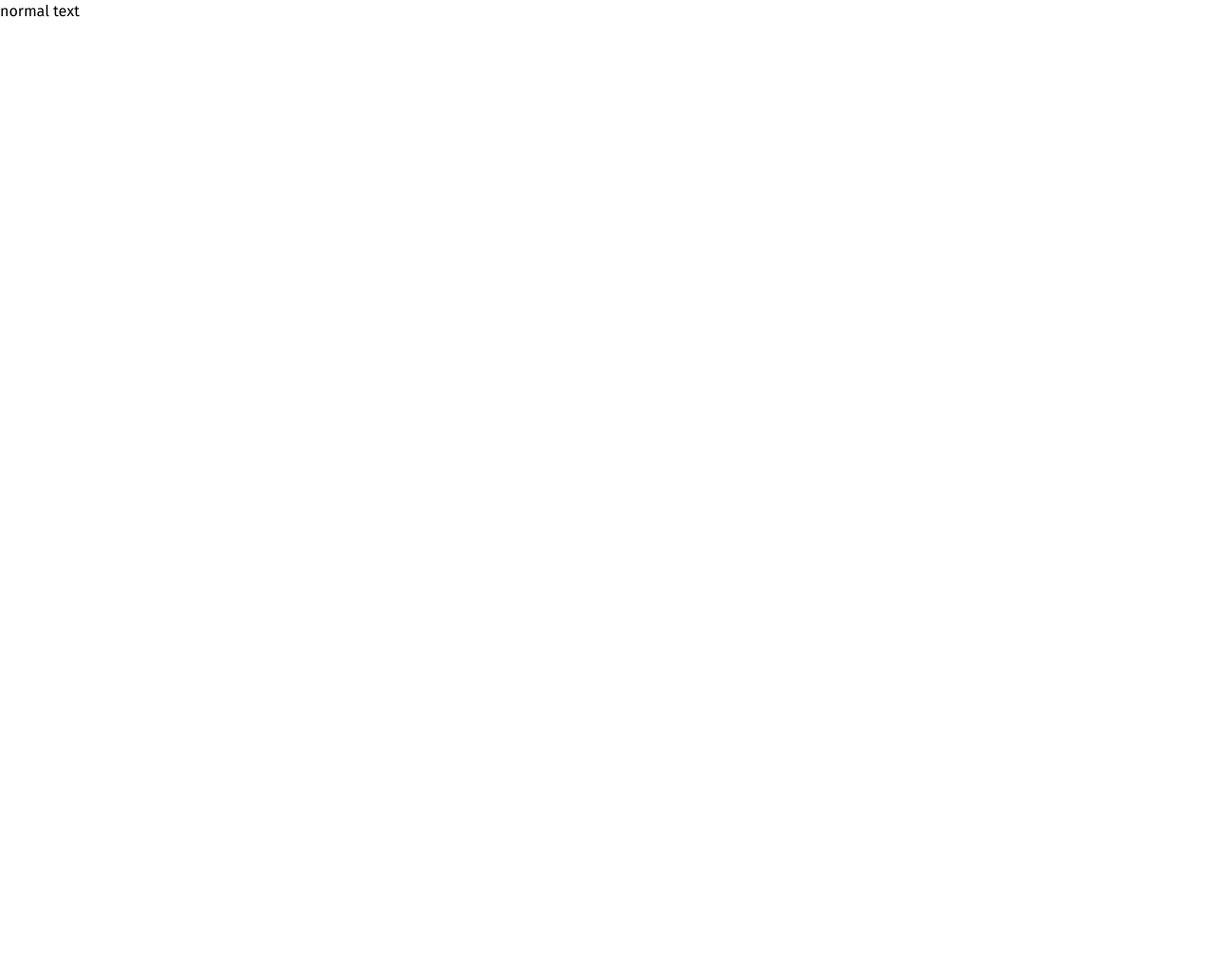
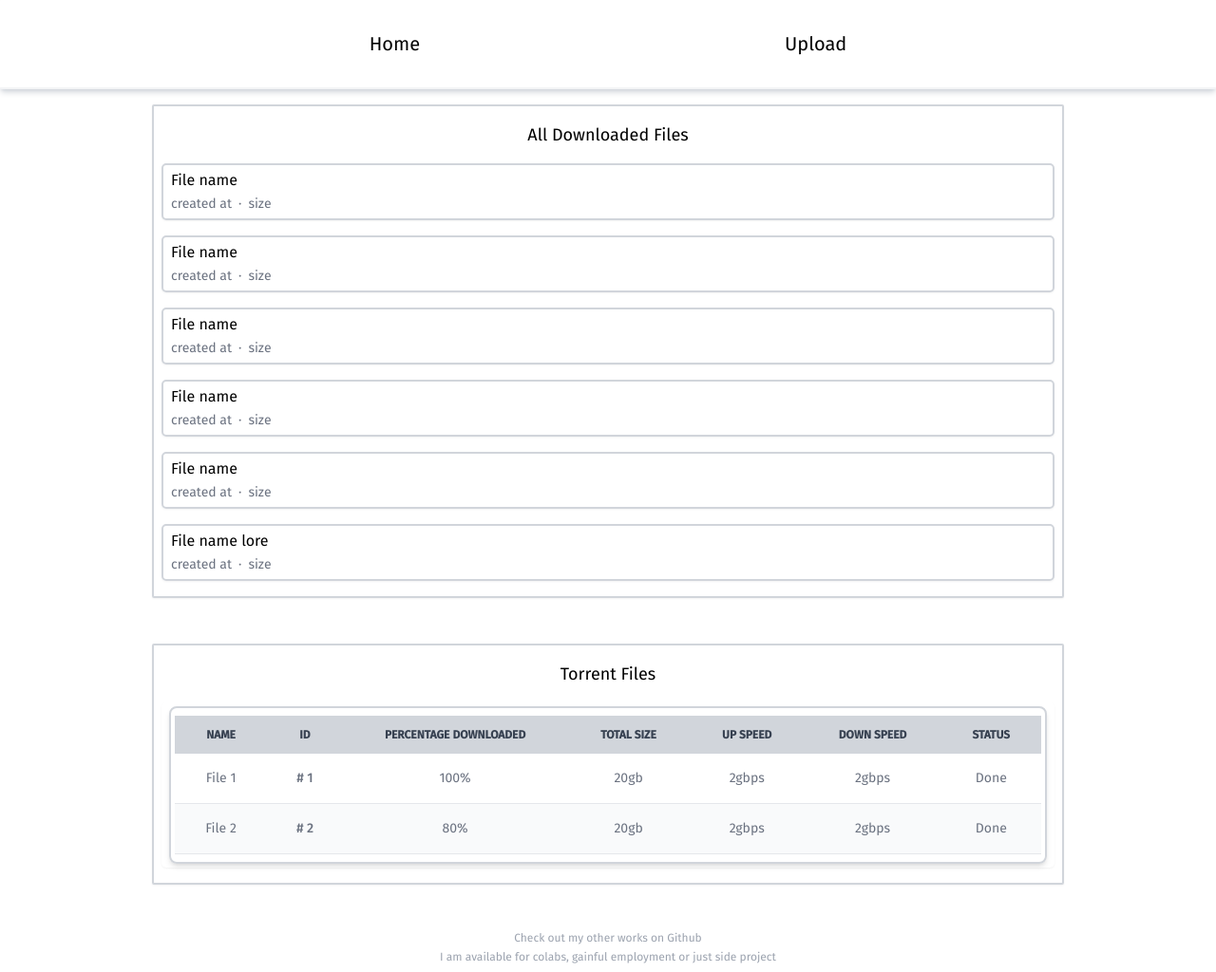
Before and after one commit to Kaligraphy247/transmission-seedbox, a website built with Vite: page build-ui/index.html in a window 1280 px wide. Shown: the whole page at 95% size. Before the commit the page ends 800 px from the top, so only its background shows below. Built offline with nearby package versions, Linux system fonts and the light colour scheme.

Commit message:
now has a working ui

```diff
--- a/build-ui/index.html
+++ b/build-ui/index.html
@@ -1,15 +1,136 @@
 <!DOCTYPE html>
 <html lang="en">
-<head>
-    <meta charset="UTF-8">
-    <meta http-equiv="X-UA-Compatible" content="IE=edge">
-    <meta name="viewport" content="width=device-width, initial-scale=1.0">
-    <link rel="stylesheet" href="static/tailwind.css">
+  <head>
+    <meta charset="UTF-8" />
+    <meta http-equiv="X-UA-Compatible" content="IE=edge" />
+    <meta name="viewport" content="width=device-width, initial-scale=1.0" />
+    <link rel="stylesheet" href="static/tailwind.css" />
     <title>Home</title>
-</head>
-<body class="body-font">
+  </head>
+  <body class="body-font min-h-[100%]">
+    <header
+      class="border-b-2 border-gray-100 shadow-md rounded-sm shadow-gray-300 py-8 text-center text-xl">
+      <ul class="inline-flex space-x-16 md:space-x-48 lg:space-x-96">
+        <li class="list-none">
+          <a href="#" class="hover:text-gray-600 active:text-green-500">Home</a>
+        </li>
+        <!-- <li class="list-none"><a href="#" class="hover:text-gray-600 active:text-green-500">Download</a></li> -->
+        <li class="list-none">
+          <a href="upload.html" class="hover:text-gray-600 active:text-green-500">Upload</a>
+        </li>
+      </ul>
+    </header>
 
-    normal text
-<script src="static/script.js"></script>
-</body>
+    <div
+      class="border-2 border-gray-300 rounded-sm shadow-sm mx-2 my-4 lg:w-[75%] lg:mx-auto"
+    >
+      <p class="text-lg mx-2 pt-4 text-center">All Downloaded Files</p>
+      <div
+        class="mx-2 my-4 border-2 border-gray-300 px-2 py-1 rounded-[5px] shadow-sm hover:shadow-md"
+      >
+        <p><a href="#" class="hover:text-blue-400">File name</a></p>
+        <div class="text-sm text-gray-500 inline-flex">
+          <p class="cursor-pointer">created at&ensp;&middot;&ensp;</p>
+          <p class="cursor-pointer">size</p>
+        </div>
+      </div>
+      <div
+        class="mx-2 my-4 border-2 border-gray-300 px-2 py-1 rounded-[5px] shadow-sm hover:shadow-md"
+      >
+        <p><a href="#" class="hover:text-blue-400">File name</a></p>
+        <div class="text-sm text-gray-500 inline-flex">
+          <p class="cursor-pointer">created at&ensp;&middot;&ensp;</p>
+          <p class="cursor-pointer">size</p>
+        </div>
+      </div>
+      <div
+        class="mx-2 my-4 border-2 border-gray-300 px-2 py-1 rounded-[5px] shadow-sm hover:shadow-md"
+      >
+        <p><a href="#" class="hover:text-blue-400">File name</a></p>
+        <div class="text-sm text-gray-500 inline-flex">
+          <p class="cursor-pointer">created at&ensp;&middot;&ensp;</p>
+          <p class="cursor-pointer">size</p>
+        </div>
+      </div>
+      <div
+        class="mx-2 my-4 border-2 border-gray-300 px-2 py-1 rounded-[5px] shadow-sm hover:shadow-md"
+      >
+        <p><a href="#" class="hover:text-blue-400">File name</a></p>
+        <div class="text-sm text-gray-500 inline-flex">
+          <p class="cursor-pointer">created at&ensp;&middot;&ensp;</p>
+          <p class="cursor-pointer">size</p>
+        </div>
+      </div>
+      <div
+        class="mx-2 my-4 border-2 border-gray-300 px-2 py-1 rounded-[5px] shadow-sm hover:shadow-md"
+      >
+        <p><a href="#" class="hover:text-blue-400">File name</a></p>
+        <div class="text-sm text-gray-500 inline-flex">
+          <p class="cursor-pointer">created at&ensp;&middot;&ensp;</p>
+          <p class="cursor-pointer">size</p>
+        </div>
+      </div>
+      <div
+        class="mx-2 my-4 border-2 border-gray-300 px-2 py-1 rounded-[5px] shadow-sm hover:shadow-md"
+      >
+        <p><a href="#" class="hover:text-blue-400">File name lore</a></p>
+        <div class="text-sm text-gray-500 inline-flex">
+          <p class="cursor-pointer">created at&ensp;&middot;&ensp;</p>
+          <p class="cursor-pointer">size</p>
+        </div>
+      </div>
+    </div>
+
+    <div
+      class="border-2 border-gray-300 rounded-sm shadow-sm mx-2 my-12 lg:w-[75%] lg:mx-auto">
+      <p class="text-lg text-center pt-4">Torrent Files</p>
+
+
+      <div id="normal" class="mx-2 my-4  px-2 py-1 rounded-[5px] shadow-sm hover:shadow-md lg:mx-2">
+        <div class="overflow-x-auto relative shadow-md sm:rounded-lg border-2 border-gray-300 rounded-[5px] py-2 px-1">
+          <table class="w-full text-sm text-center text-gray-500">
+            <thead class="text-xs text-gray-700 uppercase bg-gray-300">
+              <tr>
+                <th scope="col" class="py-3 px-6">Name</th>
+                <th scope="col" class="py-3 px-6">ID</th>
+                <th scope="col" class="py-3 px-6">Percentage downloaded</th>
+                <th scope="col" class="py-3 px-6">Total size</th>
+                <th scope="col" class="py-3 px-6">Up speed</th>
+                <th scope="col" class="py-3 px-6">down speed</th>
+                <th scope="col" class="py-3 px-6">Status</th>
+              </tr>
+            </thead>
+            <tbody>
+              <tr class="bg-white border-b">
+                <td class="py-4 px-6">File 1</td>
+                <th scope="row" class="py-4 px-6 font-medium whitespace-nowrap"># 1</th>
+                <td class="py-4 px-6">100%</td>
+                <td class="py-4 px-6">20gb</td>
+                <td class="py-4 px-6">2gbps</td>
+                <td class="py-4 px-6">2gbps</td>
+                <td class="py-4 px-6">Done</td>
+              </tr>
+              <tr class="bg-gray-50 border-b">
+                <td class="py-4 px-6">File 2</td>
+                <th scope="row" class="py-4 px-6 font-medium whitespace-nowrap"># 2</th>
+                <td class="py-4 px-6">80%</td>
+                <td class="py-4 px-6">20gb</td>
+                <td class="py-4 px-6">2gbps</td>
+                <td class="py-4 px-6">2gbps</td>
+                <td class="py-4 px-6">Done</td>
+              </tr>
+            </tbody>
+          </table>
+        </div>
+      </div>
+    </div>
+
+    <p class="mx-2 mb-1 text-xs text-center text-gray-400 hover:text-gray-600 bottom-0">
+      Check out my other works on <a href="https://github.com/Kaligraphy247" class="hover:text-violet-600" target="_blank">Github</a></p>
+    <p class="mx-2 mb-2 text-xs text-center text-gray-400 hover:text-gray-600">I am available for colabs, gainful employment or just side project</p>
+
+
+
+    <script src="static/script.js"></script>
+  </body>
 </html>
--- a/build-ui/static/script.js
+++ b/build-ui/static/script.js
@@ -1,3 +1,20 @@
 // alert("JS is present")
 
 console.log("JS is present")
+
+mobileView = document.getElementById("mobile");
+desktopView = document.getElementById("normal");
+console.log(mobileView,  desktopView);
+mobileView.style.display = 'none';
+
+function switchToMobileView() {
+    if (mobileView.style.display = 'none') {
+        mobileView.style.display = '';
+    }
+}
+
+function switchToDesktopView() {
+    if (desktopView.style.display != 'none') {
+        mobileView.style.display = 'none';
+    }
+}
--- a/build-ui/tailwind.config.js
+++ b/build-ui/tailwind.config.js
@@ -5,6 +5,10 @@ module.exports = {
     ],
     theme: {
       extend: {},
+      // screens: {
+      //   'xxs': '400px', // minwith
+
+      // },
     },
     plugins: [],
   }
--- /dev/null
+++ b/build-ui/upload.html
@@ -0,0 +1,44 @@
+<!DOCTYPE html>
+<html lang="en">
+  <head>
+    <meta charset="UTF-8" />
+    <meta http-equiv="X-UA-Compatible" content="IE=edge" />
+    <meta name="viewport" content="width=device-width, initial-scale=1.0" />
+    <link rel="stylesheet" href="static/tailwind.css" />
+    <title>Home</title>
+  </head>
+  <body class="body-font min-h-[100%]">
+    <header
+      class="border-b-2 border-gray-100 shadow-md rounded-sm shadow-gray-300 py-8 text-center text-xl">
+      <ul class="inline-flex space-x-16 md:space-x-48 lg:space-x-96">
+        <li class="list-none">
+          <a href="#" class="hover:text-gray-600 active:text-green-500">Home</a>
+        </li>
+        <!-- <li class="list-none"><a href="#" class="hover:text-gray-600 active:text-green-500">Download</a></li> -->
+        <li class="list-none">
+          <a href="upload.html" class="hover:text-gray-600 active:text-green-500">Upload</a>
+        </li>
+      </ul>
+    </header>
+
+    <body>
+        <div class="border-2 border-gray-300 mx-2 my-8 rounded shadow-sm lg:w-[50%] lg:my-40 lg:mx-auto ">
+            <form class="border-2 border-gray-300 rounded-[5px] shadow-md mx-2 my-2 py-1 px-2 text-sm grid">
+                <label class="pb-1">Upload torrent File</label>
+                <input type="file" name="file" id="" class="pb-1">
+                <p class="text-center border-b-[1px]">OR</p>
+                <label class="">Upload torrent File</label>
+                <input type="url" name="url" id="" class="py-1 px-1 mb-1 border-[1px] rounded-[4px] border-gray-400">
+                <div class="text-center my-2">
+                    <button type="submit" class="text-white bg-blue-500 w-12 h-6 rounded-[3px] hover:text-xs">Send</button>
+                </div>
+            </form>
+        </div>
+    </body>
+
+    <p class="mx-2 mb-1 text-xs text-center text-gray-400 hover:text-gray-600 bottom-0">
+        Check out my other works on <a href="https://github.com/Kaligraphy247" class="hover:text-violet-600" target="_blank">Github</a></p>
+      <p class="mx-2 mb-2 text-xs text-center text-gray-400 hover:text-gray-600">I am available for colabs, gainful employment or just side project</p>
+      <script src="static/script.js"></script>
+    </body>
+  </html>
```
Also changed, not shown: build-ui/static/tailwind.css (line endings or trailing spaces).
